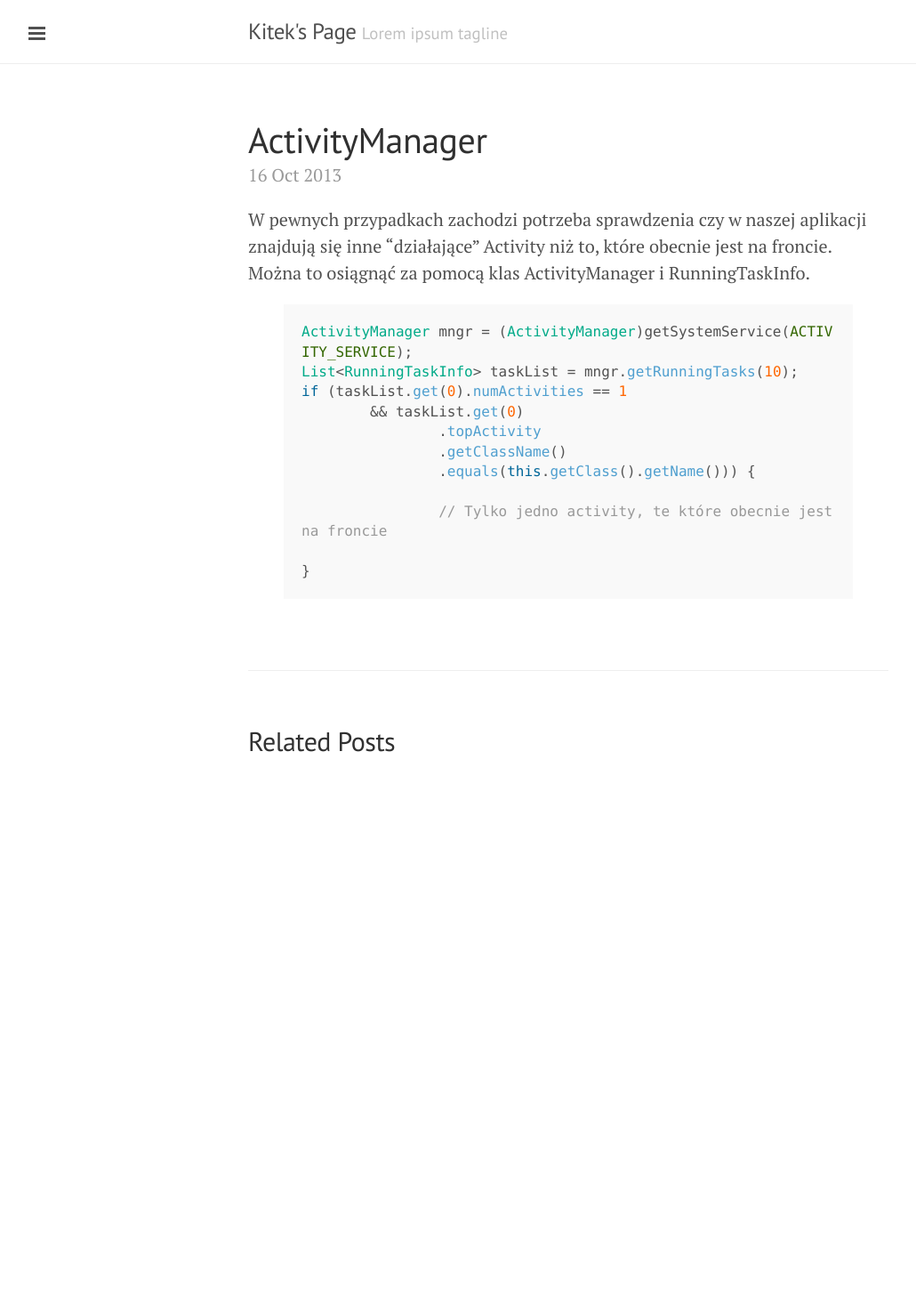
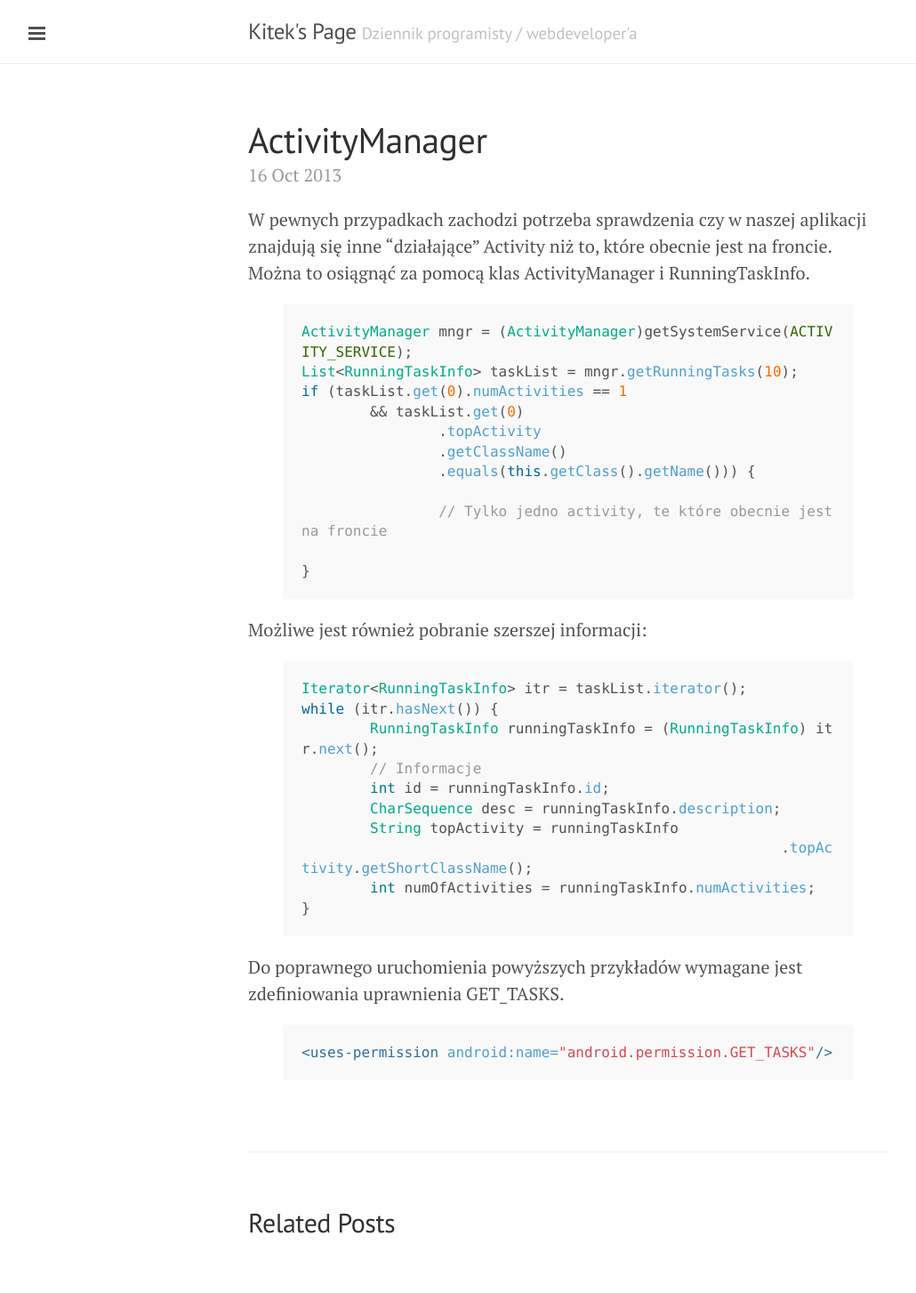
Before and after one commit to kitek/kitek.github.io, a Jekyll site: the page built from _posts/2013-10-16-ActivityManager.md, in a window 1280 px wide. Shown: the whole page at 89% size, without its empty margins (1-1031 px from the left). Built offline with Jekyll 4.4.1, drawn with Linux system fonts in a browser that asks for light colours; Markdown is read by kramdown in place of the engine named in the settings; before the commit the page ends 912 px from its top, so only the background shows below that.

Commit message:
Eksperymenty z formatowaniem htmla

```diff
--- a/_config.yml
+++ b/_config.yml
@@ -7,7 +7,7 @@ permalink:        pretty
 
 # Setup
 title:            Kitek's Page
-tagline:          'Lorem ipsum tagline'
+tagline:          Dziennik programisty / webdeveloper'a
 description:      'Lorem ipsum'
 url:              http://kitek.github.io
 
--- a/_includes/head.html
+++ b/_includes/head.html
@@ -1,5 +1,4 @@
 <head>
-  <link href="http://gmpg.org/xfn/11" rel="profile">
   <meta http-equiv="content-type" content="text/html; charset=utf-8">
   <meta name="viewport" content="width=device-width, initial-scale=1.0, maximum-scale=1">
   <title>
--- a/_layouts/default.html
+++ b/_layouts/default.html
@@ -1,5 +1,5 @@
 <!DOCTYPE html>
-<html xmlns="http://www.w3.org/1999/xhtml" xml:lang="en" lang="en-us">
+<html>
 
   {% include head.html %}
 
--- a/_posts/2013-10-16-ActivityManager.md
+++ b/_posts/2013-10-16-ActivityManager.md
@@ -3,7 +3,7 @@ layout: post
 title: ActivityManager
 ---
 
-W pewnych przypadkach zachodzi potrzeba sprawdzenia czy w naszej aplikacji znajdują się inne “działające” Activity niż to, które obecnie jest na froncie. Można to osiągnąć za pomocą klas ActivityManager i RunningTaskInfo.
+W pewnych przypadkach zachodzi potrzeba sprawdzenia czy w naszej aplikacji znajdują się inne "działające" Activity niż to, które obecnie jest na froncie. Można to osiągnąć za pomocą klas ActivityManager i RunningTaskInfo.
 
 {% highlight java %}
 
@@ -20,3 +20,26 @@ if (taskList.get(0).numActivities == 1
 }
 
 {% endhighlight %}
+
+Możliwe jest również pobranie szerszej informacji:
+
+{% highlight java %}
+
+Iterator<RunningTaskInfo> itr = taskList.iterator();
+while (itr.hasNext()) {
+	RunningTaskInfo runningTaskInfo = (RunningTaskInfo) itr.next();
+	// Informacje
+	int id = runningTaskInfo.id;
+	CharSequence desc = runningTaskInfo.description;
+	String topActivity = runningTaskInfo
+							.topActivity.getShortClassName();
+	int numOfActivities = runningTaskInfo.numActivities;
+}
+
+{% endhighlight %}
+
+Do poprawnego uruchomienia powyższych przykładów wymagane jest zdefiniowania uprawnienia GET_TASKS.
+
+{% highlight xml %}
+<uses-permission android:name="android.permission.GET_TASKS"/>
+{% endhighlight %}
```
